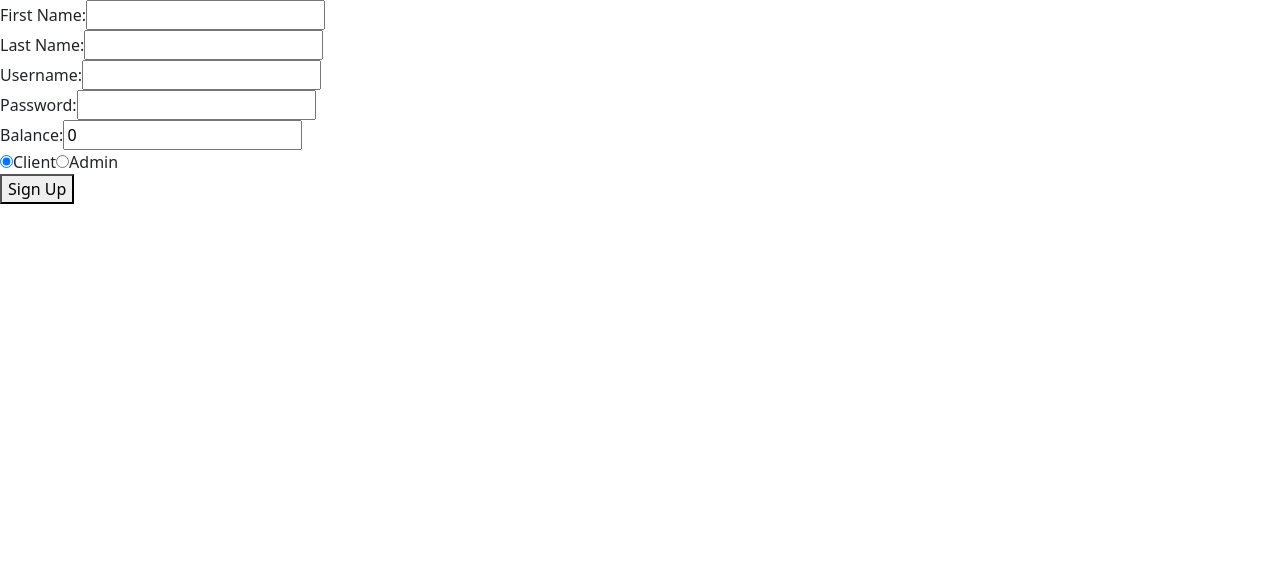
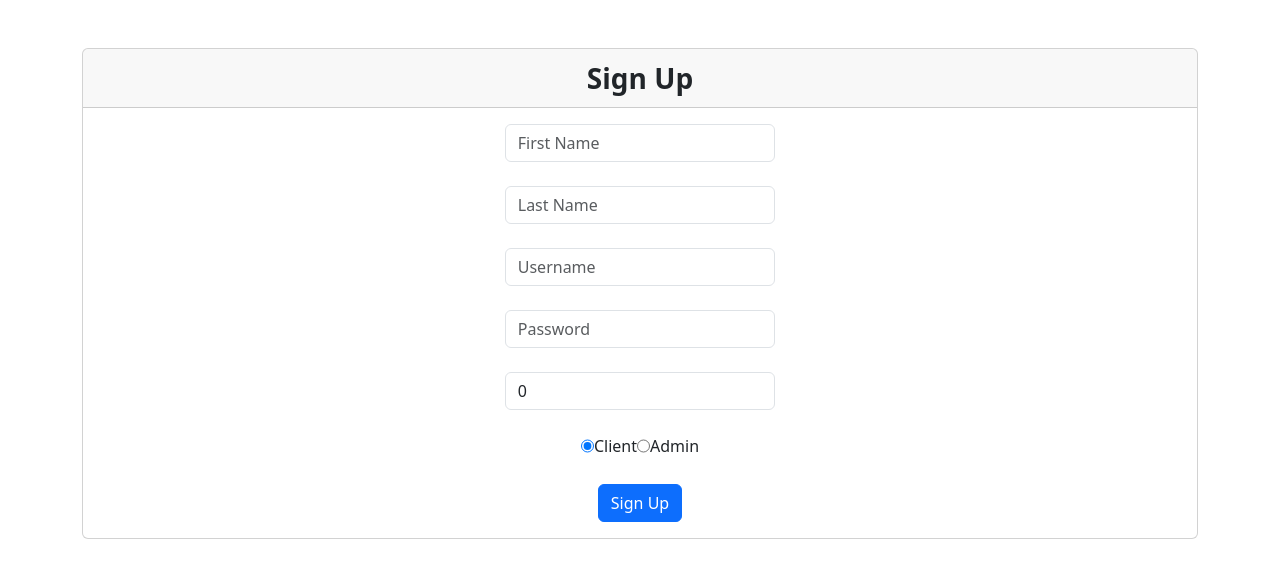
Before and after one commit to 2406-Ryan-Java-FS/Group2, a React (Create React App) app in the folder auctionator-front-end/auctionator/: page /signup in a window 1280 px wide. Shown: the top 578 px of the page. Built offline with nearby package versions, Linux system fonts and the light colour scheme.

Commit message:
Update user-signup.js

```diff
--- a/auctionator-front-end/auctionator/src/components/user-signup.js
+++ b/auctionator-front-end/auctionator/src/components/user-signup.js
@@ -69,22 +69,73 @@ export default function UserSignup() {
     }
 
     return (<>
-        <label htmlFor="fn">First Name: </label>
-        <input type="text" id="fn" ref={firstNameInput} /><br />
-        <label htmlFor="ln">Last Name: </label>
-        <input type="text" id="ln" ref={lastNameInput} /><br />
-        <label htmlFor="un2">Username: </label>
-        <input type="text" id="un2" ref={newUsernameInput} /><br />
-        <label htmlFor="pw2">Password: </label>
-        <input type="password" id="pw2" ref={newPasswordInput} /><br />
-        <label htmlFor="bal">Balance: </label>
-        <input type="number" id="bal" ref={balanceInput} min="0" defaultValue="0" /><br />
-        <input type="radio" id="roleC" name="roleInput" value="Client"
-        checked={roleInput === "Client"} onChange={() => updateRole("Client")}/>
-        <label htmlFor="roleC">Client</label>
-        <input type="radio" id="roleA" name="roleInput" value="Admin"
-        checked={roleInput === "Admin"} onChange={() => updateRole("Admin")}/>
-        <label htmlFor="roleA">Admin</label><br />
-        <button onClick={signUp}>Sign Up</button>
+
+        <div className="container mt-5">
+            <div className="card">
+                <div className="card-header text-center fw-bold fs-3">
+                    Sign Up
+                </div>
+                <div className="card-body">
+                    <div className="row">
+                        <div className="d-flex justify-content-center align-items-center col-12">
+                            <div className="d-flex justify-content-center col-3">
+                                <input type="text" id="ln" ref={firstNameInput} className="form-control" placeholder="First Name"/>
+                            </div>
+                        </div>
+                    </div>
+                    <br />
+                    <div className="row">
+                        <div className="d-flex justify-content-center align-items-center col-12">
+                            <div className="d-flex justify-content-center col-3">
+                                <input type="text" id="ln" ref={lastNameInput} className="form-control" placeholder="Last Name"/>
+                            </div>
+                        </div>
+                    </div>
+                    <br />
+                    <div className="row">
+                        <div className="d-flex justify-content-center align-items-center col-12">
+                            <div className="d-flex justify-content-center col-3">
+                                <input type="text" id="un2" ref={newUsernameInput} className="form-control" placeholder="Username"/>
+                            </div>
+                        </div>
+                    </div>
+                    <br />
+                    <div className="row">
+                        <div className="d-flex justify-content-center align-items-center col-12">
+                            <div className="d-flex justify-content-center col-3">
+                                <input type="password" id="pw2" ref={newPasswordInput} className="form-control" placeholder="Password"/>
+                            </div>
+                        </div>
+                    </div>
+                    <br />
+                    <div className="row">
+                        <div className="d-flex justify-content-center align-items-center col-12">
+                            <div className="d-flex justify-content-center col-3">
+                                <input type="number" id="bal" ref={balanceInput} min="0" defaultValue="0" className="form-control" placeholder="Balance"/>
+                            </div>
+                        </div>
+                    </div>
+                    <br />
+                    <div className="row">
+                        <div className="d-flex justify-content-center align-items-center col-12">
+                            <div className="d-flex justify-content-center col-3">
+                                <input type="radio" id="roleC" name="roleInput" value="Client" checked={roleInput === "Client"} onChange={() => updateRole("Client")} className="form-check"/>
+                                <label htmlFor="roleC">Client</label>
+                                <input type="radio" id="roleA" name="roleInput" value="Admin" checked={roleInput === "Admin"} onChange={() => updateRole("Admin")} className="form-check"/>
+                                <label htmlFor="roleA">Admin</label><br />
+                            </div>
+                        </div>
+                    </div>
+                    <br />
+                    <div className="row">
+                        <div className="d-flex justify-content-center align-items-center col-12">
+                            <div className="d-flex justify-content-center col-3">
+                                <button onClick={signUp} className="btn btn-primary">Sign Up</button>
+                            </div>
+                        </div>
+                    </div>
+                </div>
+            </div>
+        </div>
     </>)
 }
```
